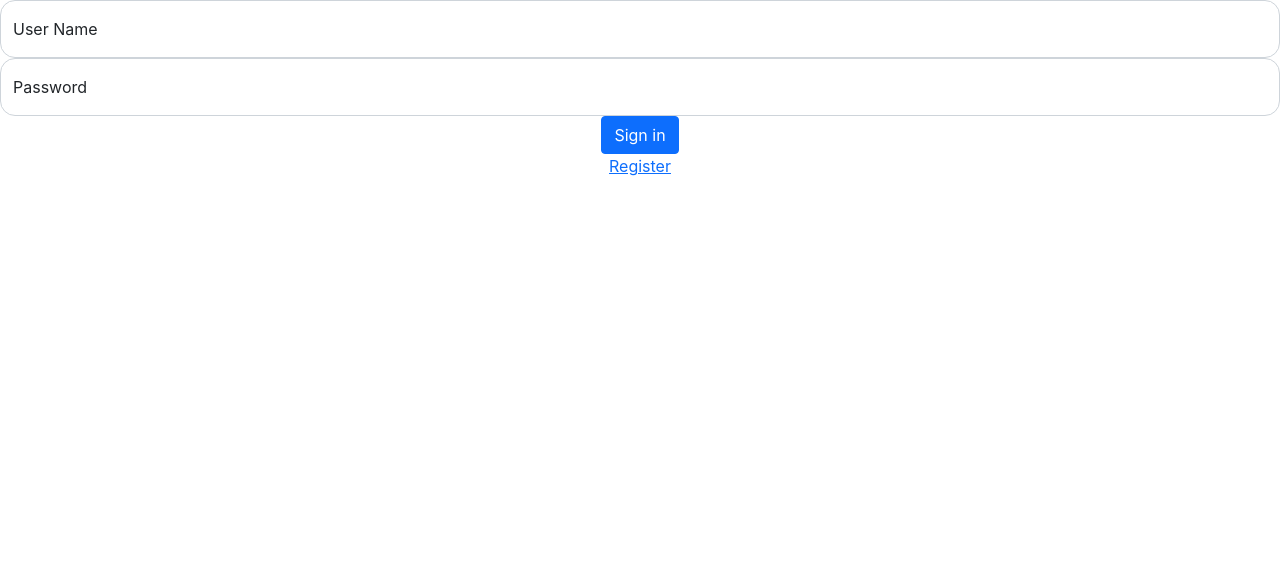
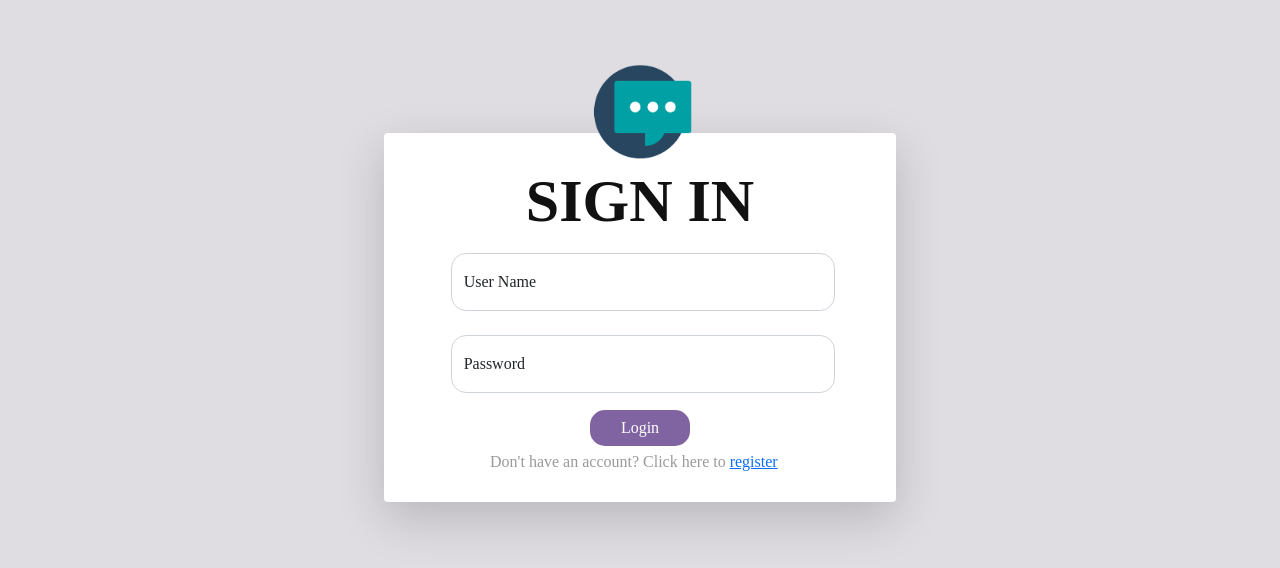
Before and after one commit to SivanJirad/whatsapp, a React (Create React App) app: page / in a window 1280 px wide. Shown: the top 568 px of the page. Built offline with nearby package versions, Linux system fonts and the light colour scheme.

Commit message:
Add files via upload

```diff
--- a/src/CSS/register.css
+++ b/src/CSS/register.css
@@ -1,18 +1,25 @@
+/* @import "node_modules/bootstrap/scss/functions";
+@import "node_modules/bootstrap/scss/variables";
+@import "node_modules/bootstrap/scss/mixins"; */
 
   .form-control{
     height: 60%;
-    width: 100%;
+    width: 80%;
     border-radius: 15px;
+  }
+
+  .form-floating{
+    position: relative;
+    left: 38pt;
   }
 
   .center {
     font-family: Times New Roman;
     text-align:start;
     margin: auto;
-    width: 30%;
+    width: 40%;
     padding: 60px;
-    position: relative;
-
+    background-color: rgb(248, 249, 250);
   }
 
   #notValid {
@@ -32,7 +39,75 @@
 
   }
 
-  /* .h1{
+  body{
+    background-color: rgb(223, 221, 226);
+  }
+
+
+  #logo{
+    height: 100pt;
+    position: relative;
+    top: 34pt;
+
+
+  }
+
+
+
+
+  .btn{
+    border-radius: 15px;
+    width: 100px;
+    margin: 0;
+    position: absolute;
+    left: 50%;
+    -ms-transform: translate(-50%, -50%);
+    transform: translate(-50%, -50%);
+    border: #8064A2;
+  }
+
+  .btn-primary, .btn-primary:hover, .btn-primary:active, .btn-primary:visited {
+    background-color: #8064A2;
+}
+
+.link{
+  margin: 0;
+  position: absolute;
+  left: 50%;
+  -ms-transform: translate(-50%, -50%);
+  transform: translate(-50%, -50%);
+  color: rgb(156, 153, 153);
+  width: 300px;
+  /* text-align: center;  */
+
+}
+
+.break_bottun{
+  content: "";
+  margin: 9em;
+  display: block;
+  font-size: 24%;
+}
+
+.break_link{
+  content: "";
+  margin: 18em;
+  display: block;
+  font-size: 24%;
+
+}
+
+
+
+  h1{
+    color: #111; font-family: 'Open Sans Condensed', sans-serif;
+    font-size: 60px;
+    font-weight: 700;
+    line-height: 64px;
+    margin: 0 0 0;
+    padding: 20px 30px;
+    text-align: center;
+    text-transform: uppercase;
     font-family: Times New Roman;
 
-  } */
+  }
--- a/src/Register.js
+++ b/src/Register.js
@@ -12,9 +12,7 @@ function Register() {
     const [image, setImage] = useState("");
     const [password, setPassword] = useState("");
 
-
     const navigate = useNavigate();
-    let valid = false;
 
 
     const chekUserName = function() {
@@ -24,8 +22,8 @@ function Register() {
         var messageUser = document.getElementById('userNameValid');
 
         for (let i = 0; i < users.length; i++) {
-            if (users[i].userName === user) {
-                UserNameExsist = true;
+            if (users[i].name === user) {
+                return true;
             }}
 
         if (UserNameExsist || user === ''){
@@ -86,12 +84,11 @@ function Register() {
 
 */
 return (
-    <div className='center'>
+    <div className='center shadow-lg p-3 mb-5 bg-white rounded'>
 
         <h1> Registration:</h1>
         <br></br>
-
-        <form action="/action_page.php" method="get">
+        <form method='post'>
 
         <div className="form-floating">
             <input type="text" className="form-control" id="username" name="username"  placeholder="User Name" onInput={chekUserName} onChange={event => setUserName(event.target.value) } ></input>
@@ -100,7 +97,7 @@ return (
         <span id="userNameValid"></span> <br></br>
 
         <div className="form-floating">
-            <input type="text" className="form-control" id="lname" name="lname" placeholder="Nick Name" required onChange={event => setNickName(event.target.value)}></input>
+            <input type="text" className="form-control" id="lname" name="lname" placeholder="Nick Name" onChange={event => setNickName(event.target.value)}></input>
             <label htmlFor='lname'>Nick Name</label>
         </div>
 
@@ -128,10 +125,9 @@ return (
         </div>
 
         <br></br>
-        <button type="submit" className="btn btn-primary" id="submitButten" onClick={shoot}>Submit</button>
+        <button type="submit" className="btn btn-secondary" id="submitButten" onClick={shoot}>Submit</button>
 
         <Link to='/'>Sign in</Link>
-
         </form>
 
   </div>    );
--- a/src/Signin.js
+++ b/src/Signin.js
@@ -1,6 +1,8 @@
 import { Redirect, Link, useNavigate } from 'react-router-dom'
 import {React , useEffect , useState} from 'react';
 import { users } from './Users';
+import './CSS/register.css'
+import logo from './wenLogo.jpg'
 
 
 function Signin() {
@@ -27,28 +29,47 @@ function Signin() {
 
     return (
 
-    <div className="row">
+     <div>
+
+         <img id="logo" src={logo}></img>
+
+
+    <div id="sign" className='center shadow-lg p-3 mb-5 bg-white rounded'>
 
         <div className="col order-1">
-            <div className="form-floating">
 
-            <form>
+            <h1> Sign in</h1>
+
+            <form method="post">
 
             <div className="form-floating">
                 <input type="text" className="form-control" id="lname" name="lname" placeholder="User Name" onChange={event => setUserName(event.target.value)}></input>
                 <label htmlFor='lname'>User Name</label>
             </div>
+            <br></br>
             <div className="form-floating">
                 <input type="password" className="form-control" id="pass" name="pass" placeholder="Password" onChange={event => setPassword(event.target.value)}></input>
                 <label htmlFor='lname'>Password</label>
             </div>
+            <br className="break_bottun"></br>
+            <bottun type="submit" id="btn" className="btn btn-primary" onClick={goToChatPage} > Login</bottun>
 
-            <bottun type="submit" id="btn" className="btn btn-primary" onClick={goToChatPage} > Sign in</bottun>
+
+
+           <br  className="break_link"></br>
+
+            <div className="link">
+                Don't have an account? Click here to&nbsp;
+            <Link to='/register'>register</Link>
+
+            </div>
+            <br></br>
+
             </form>
-            <Link to='/register'>Register</Link>
             </div>
         </div>
         </div>
+
     );
 }
 export default Signin;
```
Also changed, not shown: src/App.css (line endings or trailing spaces), src/App.js (line endings or trailing spaces), src/Chat.js (line endings or trailing spaces), src/Users.js (line endings or trailing spaces), src/index.css (line endings or trailing spaces), src/index.js (line endings or trailing spaces), src/reportWebVitals.js (line endings or trailing spaces), src/setupTests.js (line endings or trailing spaces), src/sign/Submit.js (line endings or trailing spaces), src/wenLogo.jpg (added), 1 other file (tests, documents, lock files or other folders).
